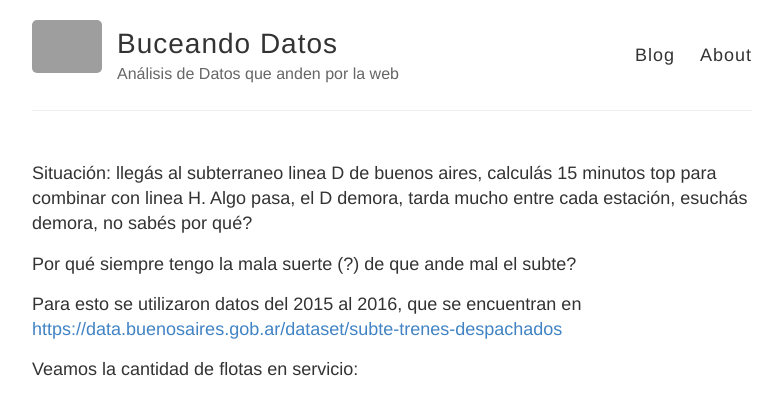
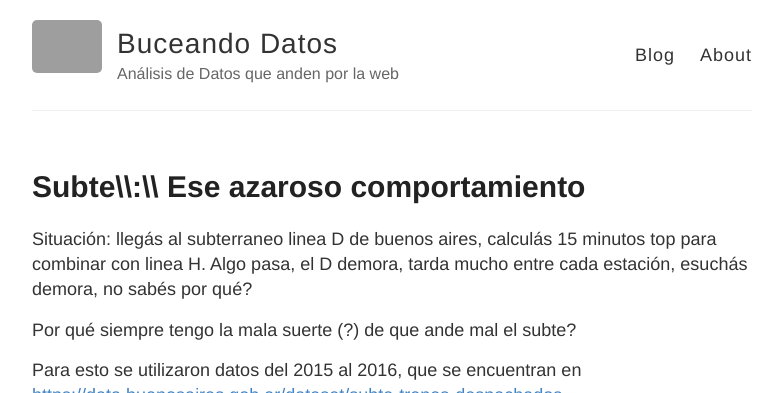
Before and after one commit to pmtempone/pmtempone.github.io, a Jekyll site: the page built from _posts/2017-06-26-subte-ese-azaroso-comportamiento-subterraneo.md, in a window 1280 px wide, cut to the strip 0-393 px from the top of the page. Shown: the whole strip, without its empty margins (248-1030 px from the left). Built offline with Jekyll 4.4.1, drawn with Linux system fonts in a browser that asks for light colours; our own code applies the rules of GitHub Pages for plain Markdown files; grey boxes are pictures that could not be loaded.

Commit message:
Corrección 2

```diff
--- a/_posts/2017-06-26-subte-ese-azaroso-comportamiento-subterraneo.md
+++ b/_posts/2017-06-26-subte-ese-azaroso-comportamiento-subterraneo.md
@@ -1,6 +1,6 @@
 ---
 layout: post
-title: Subte\: Ese azaroso comportamiento
+title: Subte\\:\\ Ese azaroso comportamiento
 categories: opendata
 excerpt:
          <h3>Qué dicen los datos del subte en la ciudad de Buenos Aires</h3>
```
